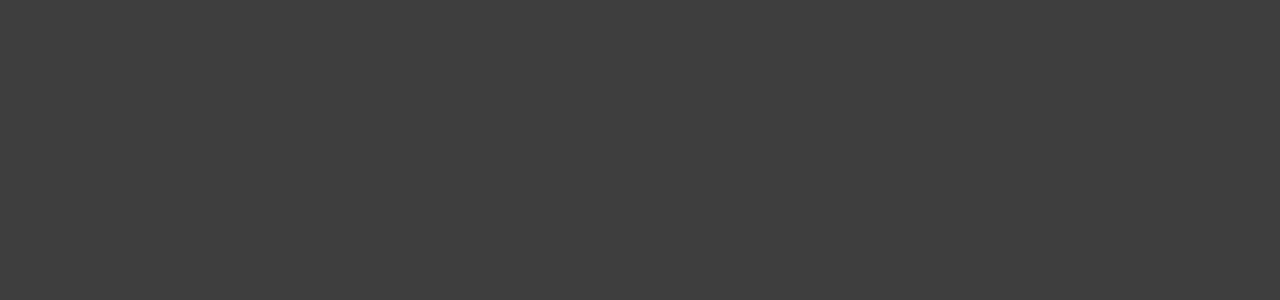
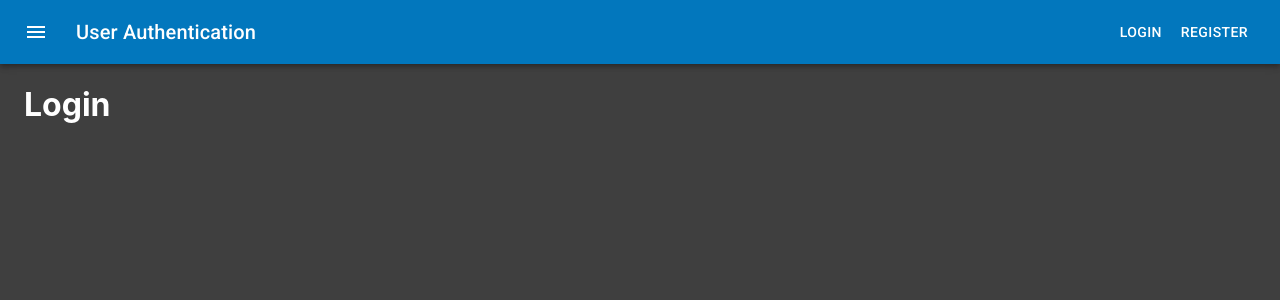
Before and after one commit to JosephThomasVasquez/Node-PostgreSQL-Auth, a React (Create React App) app in the folder client/: page /users/login in a window 1280 px wide. Shown: the top 300 px of the page. Built offline with nearby package versions, Linux system fonts and the light colour scheme.

Commit message:
Added navbars to views

```diff
--- a/client/src/App.js
+++ b/client/src/App.js
@@ -9,9 +9,9 @@ function App() {
     <Router>
       <Switch>
         <Route exact path="/" component={Home} />
-        <Route exact path="/login" component={Login} />
+        <Route exact path="/users/login" component={Login} />
         <Route exact path="/users/register" component={Register} />
-        <Route exact path="/dashboard" component={Dashboard} />
+        <Route exact path="/users/dashboard" component={Dashboard} />
       </Switch>
     </Router>
   );
--- a/client/src/Views/Dashboard.js
+++ b/client/src/Views/Dashboard.js
@@ -1,11 +1,15 @@
 import React from "react";
+import NavBar from "../components/NavBar";
 import Container from "@material-ui/core/Container";
 
 const Dashboard = () => {
   return (
-    <Container>
-      <h1>Dashboard</h1>
-    </Container>
+    <>
+      <NavBar />
+      <Container>
+        <h1>Dashboard</h1>
+      </Container>
+    </>
   );
 };
 
--- a/client/src/Views/Login.js
+++ b/client/src/Views/Login.js
@@ -1,11 +1,15 @@
 import React from "react";
+import NavBar from "../components/NavBar";
 import Container from "@material-ui/core/Container";
 
 const Login = () => {
   return (
-    <Container>
-      <h1>Login</h1>
-    </Container>
+    <>
+      <NavBar />
+      <Container>
+        <h1>Login</h1>
+      </Container>
+    </>
   );
 };
 
--- a/client/src/Views/Register.js
+++ b/client/src/Views/Register.js
@@ -1,4 +1,5 @@
 import React from "react";
+import NavBar from "../components/NavBar";
 import Container from "@material-ui/core/Container";
 import {
   FormControl,
@@ -28,6 +29,8 @@ const theme = createMuiTheme({
 
 const Register = () => {
   return (
+    <>
+      <NavBar />
       <ThemeProvider theme={theme}>
         <Container variant="dark" maxWidth="sm">
           <h1>Register</h1>
@@ -80,10 +83,10 @@ const Register = () => {
                 Register
               </Button>
             </div>
-
           </form>
         </Container>
       </ThemeProvider>
+    </>
   );
 };
 
--- a/client/src/components/NavBar.js
+++ b/client/src/components/NavBar.js
@@ -3,6 +3,7 @@ import { makeStyles } from "@material-ui/core/styles";
 import AppBar from "@material-ui/core/AppBar";
 import Toolbar from "@material-ui/core/Toolbar";
 import Typography from "@material-ui/core/Typography";
+import { Link } from "@material-ui/core";
 import IconButton from "@material-ui/core/IconButton";
 import Button from "@material-ui/core/Button";
 import MenuIcon from "@material-ui/icons/Menu";
@@ -58,15 +59,27 @@ const NavBar = () => {
           >
             <MenuIcon />
           </IconButton>
+
           <Typography variant="h6" className={classes.title}>
             User Authentication
           </Typography>
+
           <Button color="inherit" onClick={handleOpen}>
-            Login
+            <Typography variant="p" className={classes.root}>
+              <Link href="/users/login" color="inherit" className="nav-link">
+                Login
+              </Link>
+            </Typography>
           </Button>
+
           <Button color="inherit" onClick={handleOpen}>
-            Register
+            <Typography variant="p" className={classes.root}>
+              <Link href="/users/register" color="inherit" className="nav-link">
+                Register
+              </Link>
+            </Typography>
           </Button>
+
         </Toolbar>
         {/* <ModalDialog open={open} handleClose={handleClose} /> */}
       </AppBar>
--- a/client/src/index.css
+++ b/client/src/index.css
@@ -12,6 +12,10 @@ body {
 code {
   font-family: source-code-pro, Menlo, Monaco, Consolas, 'Courier New',
     monospace;
+}
+
+.nav-link {
+  text-decoration: none !important;
 }
 
 .form-bg {
```
Lines whose indentation alone changed are shown as unchanged.
